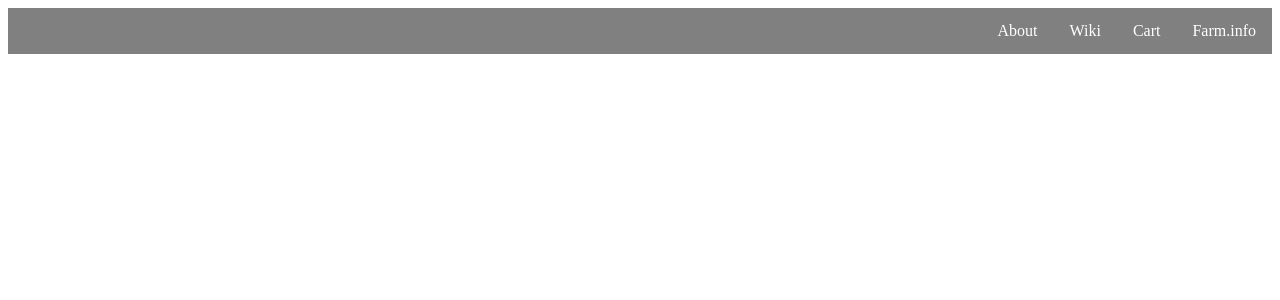
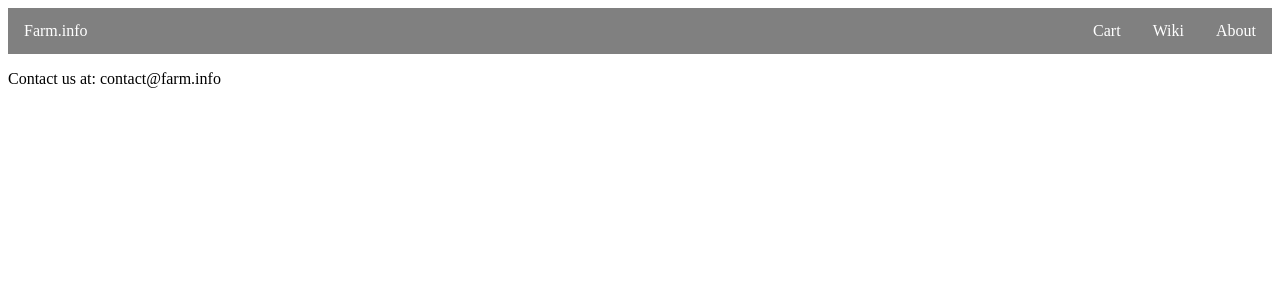
Before and after one commit to limjonrae/farm.info, a PHP site: page /item.html in a window 1280 px wide. Shown: the top 300 px of the page. Run offline with PHP 8.4, Linux system fonts and the light colour scheme.

Commit message:
fixed nav bar changed the order fixed the float:left

```diff
--- a/item.html
+++ b/item.html
@@ -14,12 +14,20 @@
     <header>
         <nav>
             <ul>
-                <li><a href="index.php" style="float: left">Farm.info</a></li>
+                <li style="float: left"><a href="index.p hp">Farm.info</a></li>
+                <li><a href="about.php">About</a></li>
+                <li><a href="wiki.php">Wiki</a></li>
                 <li><a href="cart.php">Cart</a></li>
-                <li><a href="wiki.php">Wiki</a></li>
-                <li><a href="about.php">About</a></li>
             </ul>
         </nav>
     </header>
 
     <main>
+    </main>
+
+    <footer>
+        <p>Contact us at: contact@farm.info</p>
+    </footer>
+</body>
+
+</html>
--- a/template/top.php
+++ b/template/top.php
@@ -16,10 +16,10 @@
         <nav>
             <ul>
                 <!-- TODO assign .active class to the link of current page -->
-                <li><a href="index.php" style="float: left">Farm.info</a></li>
+                <li style="float: left"><a href="index.php">Farm.info</a></li>
+                <li><a href="about.php">About</a></li>
+                <li><a href="wiki.php">Wiki</a></li>
                 <li><a href="cart.php">Cart</a></li>
-                <li><a href="wiki.php">Wiki</a></li>
-                <li><a href="about.php">About</a></li>
             </ul>
         </nav>
     </header>
```
